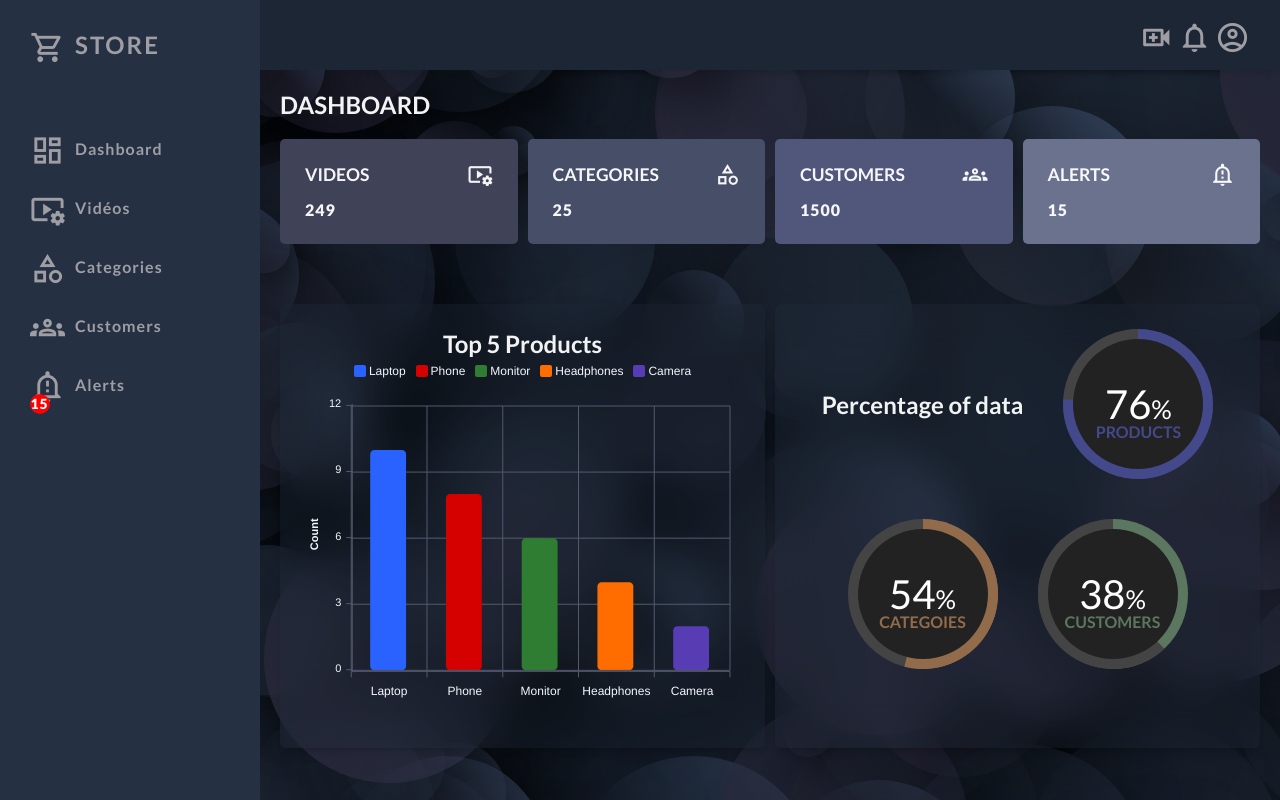
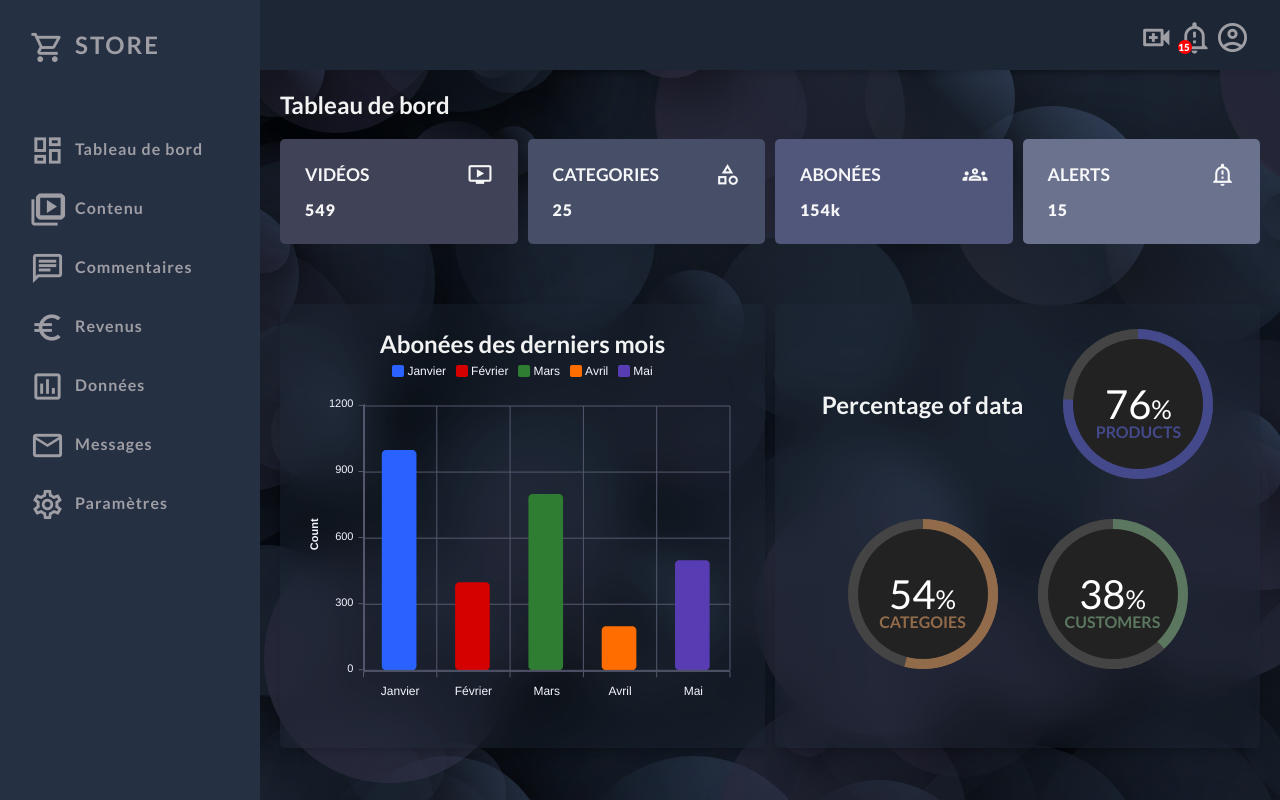
Before and after one commit to lallemand-fred/Statistics-Dashboard, a plain HTML site: page index.html in a window 1280 px wide. Drawn offline with nearby package versions, Linux system fonts and the light colour scheme.

Commit message:
Modiff Des données et des icones

```diff
--- a/JS/app.js
+++ b/JS/app.js
@@ -65,8 +65,8 @@ function closeSidebar() {
 // BAR CHART
 var barChartOptions = {
     series: [{
-      data: [10, 8, 6, 4, 2],
-      name: "Products",
+      data: [1000, 400, 800, 200, 500],
+      name: "Abonées",
     }],
     chart: {
       type: "bar",
@@ -128,7 +128,7 @@ var barChartOptions = {
       theme: "dark",
     },
     xaxis: {
-      categories: ["Laptop", "Phone", "Monitor", "Headphones", "Camera"],
+      categories: ["Janvier", "Février", "Mars", "Avril", "Mai"],
       title: {
         style: {
           color: "#f5f7ff",
--- a/index.html
+++ b/index.html
@@ -37,7 +37,7 @@
             </div>
             <div class="header-right">
                 <span class="material-icons-outlined">video_call</span>
-                <span class="material-icons-outlined">notifications</span>
+                <span class="material-icons-outlined">notification_important</span><div class="numbAlerts">15</div>
                 <span class="material-icons-outlined">account_circle</span>
             </div>
         </header>
@@ -51,29 +51,30 @@
             </div>
             <ul class="sidebar-list" onclick="generate()">
                 <li class="sidebar-list-item">
-                    <span class="material-icons-outlined">dashboard</span>Dashboard
+                    <span class="material-icons-outlined">dashboard</span>Tableau de bord
                 </li>
                 <li class="sidebar-list-item">
-                    <span class="material-icons-outlined">video_settings</span>Vidéos
+                    <span class="material-icons-outlined iconeContenuBg">filter_none</span><span class="material-icons-outlined iconeContenuFront">smart_display</span>Contenu
+
                 </li>
                 <li class="sidebar-list-item">
-                    <span class="material-icons-outlined">category</span>Categories
+                    <span class="material-icons-outlined">chat</span>Commentaires
                 </li>
                 <li class="sidebar-list-item">
-                    <span class="material-icons-outlined">groups</span>Customers
-                </li>
-                <li class="sidebar-list-item">
-                    <span class="material-icons-outlined">notification_important</span>Alerts <div class="numbAlerts">15</div>
+                    <span class="material-icons-outlined">euro_symbol</span>Revenus
                 </li>
                 <!-- <li class="sidebar-list-item">
                     <span class="material-icons-outlined">fact_check</span>Inventory
+                </li> -->
+                <li class="sidebar-list-item">
+                    <span class="material-icons-outlined">poll</span>Données
                 </li>
                 <li class="sidebar-list-item">
-                    <span class="material-icons-outlined">poll</span>Reports
+                    <span class="material-icons-outlined">email</span>Messages
                 </li>
                 <li class="sidebar-list-item">
-                    <span class="material-icons-outlined">settings</span>Settings
-                </li> -->
+                    <span class="material-icons-outlined">settings</span>Paramètres
+                </li>
             </ul>
         </aside>
 
@@ -86,16 +87,16 @@
 
 
             <div class="main-title">
-                <h2>DASHBOARD</h2>
+                <h2>Tableau de bord</h2>
             </div>
             <div class="main-cards">
 
                 <div class="card">
                     <div class="card-inner">
-                        <h3>VIDEOS</h3>
-                        <span class="material-icons-outlined">video_settings</span>
+                        <h3>VIDÉOS</h3>
+                        <span class="material-icons-outlined">ondemand_video</span>
                     </div>
-                    <h1>249</h1>
+                    <h1>549</h1>
                 </div>
 
                 <div class="card">
@@ -108,10 +109,10 @@
 
                 <div class="card">
                     <div class="card-inner">
-                        <h3>CUSTOMERS</h3>
+                        <h3>ABONÉES</h3>
                         <span class="material-icons-outlined">groups</span>
                     </div>
-                    <h1>1500</h1>
+                    <h1>154k</h1>
                 </div>
 
                 <div class="card">
@@ -125,7 +126,7 @@
             </div>
             <div class="charts">
                 <div class="charts-card">
-                    <h2 class="chart-title">Top 5 Products</h2>
+                    <h2 class="chart-title">Abonées des derniers mois</h2>
                     <div id="bar-chart"></div>
                 </div>
                 <div class="charts-card">
--- a/style.css
+++ b/style.css
@@ -202,7 +202,7 @@ body{
     border-radius: 4px;
     letter-spacing: 2px;
 }
-.sidebar-list-item:nth-child(2):hover{
+/* .sidebar-list-item:nth-child(2):hover{
     background-color: #43498a;
 }
 .sidebar-list-item:nth-child(3):hover{
@@ -213,9 +213,13 @@ body{
 }
 .sidebar-list-item:nth-child(5):hover{
     background-color: #885d5d;
+} */
+.iconeContenuFront{
+    position: absolute;
+    transform: translate(-42px, 8px);
 }
 .numbAlerts{
-    /* transform: translate(105px, -18px); */
+    transform: translate(36px, -8px) scale(0.7);
     padding: 0.5px;
     position: absolute;
     color: #fff;
```
